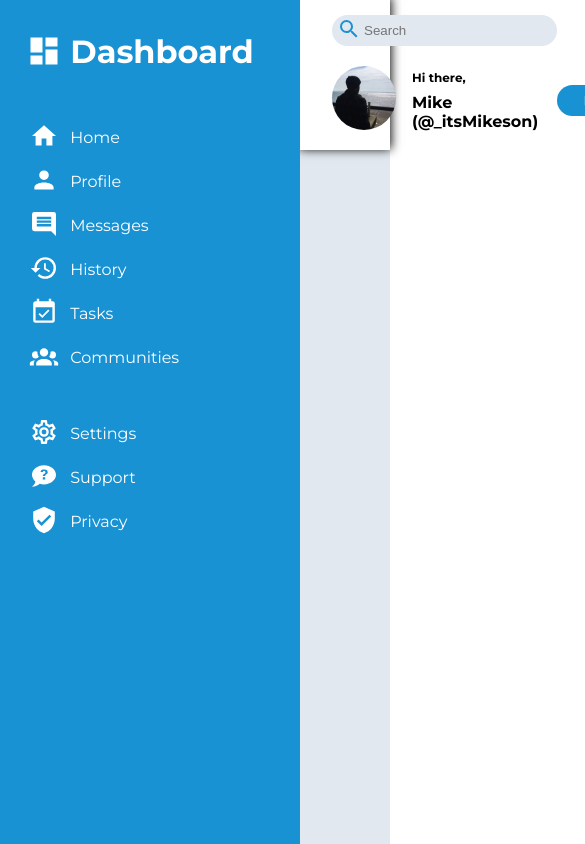
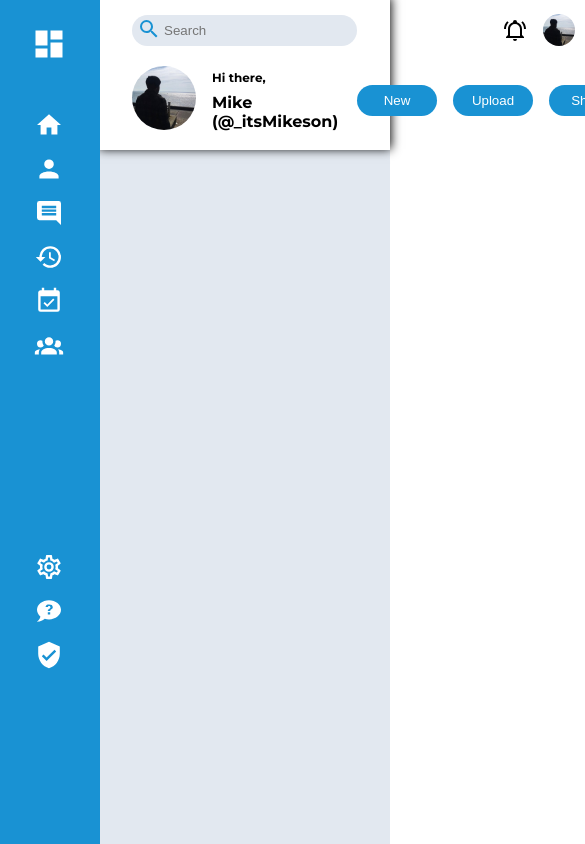
Before and after one commit to MikesonO/admin_dashboard, a plain HTML site: page index.html in a window 390 px wide. Both pictures are taken after a click on the element "Dashboard". Shown: the top 844 px of the page, 585 px wide, since content can reach past the window. Drawn offline with Linux system fonts and the light colour scheme.

Commit message:
Add responsiveness to sidebar

```diff
--- a/index.html
+++ b/index.html
@@ -30,50 +30,50 @@
       <div class="nav-list">
         <ul>
           <li>
-            <a title="Home" href="#">
+            <a href="#">
               <svg style="width:24px;height:24px" viewBox="0 0 24 24">
                 <path fill="currentColor" d="M10,20V14H14V20H19V12H22L12,3L2,12H5V20H10Z" />
-              </svg> Home</a>
+              </svg> <span class="link-name">Home</span></a>
               <span class="tooltip">Home</span>
           </li>
           <li>
-            <a title="Profile" href="#">
+            <a href="#">
               <svg style="width:24px;height:24px" viewBox="0 0 24 24">
                 <path fill="currentColor"
                   d="M12,4A4,4 0 0,1 16,8A4,4 0 0,1 12,12A4,4 0 0,1 8,8A4,4 0 0,1 12,4M12,14C16.42,14 20,15.79 20,18V20H4V18C4,15.79 7.58,14 12,14Z" />
-              </svg> Profile</a>
+              </svg> <span class="link-name">Profile</span></a>
               <span class="tooltip">Profile</span>
           </li>
           <li>
-            <a title="Messages" href="#">
+            <a href="#">
               <svg style="width:24px;height:24px" viewBox="0 0 24 24">
                 <path fill="currentColor"
                   d="M18,8H6V6H18V8M18,11H6V9H18V11M18,14H6V12H18V14M22,4A2,2 0 0,0 20,2H4A2,2 0 0,0 2,4V16A2,2 0 0,0 4,18H18L22,22V4Z" />
-              </svg> Messages</a>
+              </svg> <span class="link-name">Message</span></a>
               <span class="tooltip">Messages</span>
           </li>
           <li>
-            <a title="History" href="#">
+            <a href="#">
               <svg style="width:24px;height:24px" viewBox="0 0 24 24">
                 <path fill="currentColor"
                   d="M13.5,8H12V13L16.28,15.54L17,14.33L13.5,12.25V8M13,3A9,9 0 0,0 4,12H1L4.96,16.03L9,12H6A7,7 0 0,1 13,5A7,7 0 0,1 20,12A7,7 0 0,1 13,19C11.07,19 9.32,18.21 8.06,16.94L6.64,18.36C8.27,20 10.5,21 13,21A9,9 0 0,0 22,12A9,9 0 0,0 13,3" />
-              </svg> History</a>
+              </svg> <span class="link-name">History</span></a>
               <span class="tooltip">History</span>
           </li>
           <li>
-            <a title="Taks" href="#">
+            <a href="#">
               <svg style="width:24px;height:24px" viewBox="0 0 24 24">
                 <path fill="currentColor"
                   d="M19,19H5V8H19M19,3H18V1H16V3H8V1H6V3H5C3.89,3 3,3.9 3,5V19A2,2 0 0,0 5,21H19A2,2 0 0,0 21,19V5A2,2 0 0,0 19,3M16.53,11.06L15.47,10L10.59,14.88L8.47,12.76L7.41,13.82L10.59,17L16.53,11.06Z" />
-              </svg> Tasks</a>
+              </svg> <span class="link-name">Tasks</span></a>
               <span class="tooltip">Tasks</span>
           </li>
           <li>
-            <a title="Communities" href="#">
+            <a href="#">
               <svg style="width:24px;height:24px" viewBox="0 0 24 24">
                 <path fill="currentColor"
                   d="M12,5.5A3.5,3.5 0 0,1 15.5,9A3.5,3.5 0 0,1 12,12.5A3.5,3.5 0 0,1 8.5,9A3.5,3.5 0 0,1 12,5.5M5,8C5.56,8 6.08,8.15 6.53,8.42C6.38,9.85 6.8,11.27 7.66,12.38C7.16,13.34 6.16,14 5,14A3,3 0 0,1 2,11A3,3 0 0,1 5,8M19,8A3,3 0 0,1 22,11A3,3 0 0,1 19,14C17.84,14 16.84,13.34 16.34,12.38C17.2,11.27 17.62,9.85 17.47,8.42C17.92,8.15 18.44,8 19,8M5.5,18.25C5.5,16.18 8.41,14.5 12,14.5C15.59,14.5 18.5,16.18 18.5,18.25V20H5.5V18.25M0,20V18.5C0,17.11 1.89,15.94 4.45,15.6C3.86,16.28 3.5,17.22 3.5,18.25V20H0M24,20H20.5V18.25C20.5,17.22 20.14,16.28 19.55,15.6C22.11,15.94 24,17.11 24,18.5V20Z" />
-              </svg> Communities</a>
+              </svg> <span class="link-name">Communities</span></a>
               <span class="tooltip">Communities</span>
           </li>
         </ul>
@@ -81,27 +81,27 @@
       <div class="nav-settings">
         <ul>
           <li>
-            <a title="Settings" href="#">
+            <a href="#">
               <svg style="width:24px;height:24px" viewBox="0 0 24 24">
                 <path fill="currentColor"
                   d="M12,8A4,4 0 0,1 16,12A4,4 0 0,1 12,16A4,4 0 0,1 8,12A4,4 0 0,1 12,8M12,10A2,2 0 0,0 10,12A2,2 0 0,0 12,14A2,2 0 0,0 14,12A2,2 0 0,0 12,10M10,22C9.75,22 9.54,21.82 9.5,21.58L9.13,18.93C8.5,18.68 7.96,18.34 7.44,17.94L4.95,18.95C4.73,19.03 4.46,18.95 4.34,18.73L2.34,15.27C2.21,15.05 2.27,14.78 2.46,14.63L4.57,12.97L4.5,12L4.57,11L2.46,9.37C2.27,9.22 2.21,8.95 2.34,8.73L4.34,5.27C4.46,5.05 4.73,4.96 4.95,5.05L7.44,6.05C7.96,5.66 8.5,5.32 9.13,5.07L9.5,2.42C9.54,2.18 9.75,2 10,2H14C14.25,2 14.46,2.18 14.5,2.42L14.87,5.07C15.5,5.32 16.04,5.66 16.56,6.05L19.05,5.05C19.27,4.96 19.54,5.05 19.66,5.27L21.66,8.73C21.79,8.95 21.73,9.22 21.54,9.37L19.43,11L19.5,12L19.43,13L21.54,14.63C21.73,14.78 21.79,15.05 21.66,15.27L19.66,18.73C19.54,18.95 19.27,19.04 19.05,18.95L16.56,17.95C16.04,18.34 15.5,18.68 14.87,18.93L14.5,21.58C14.46,21.82 14.25,22 14,22H10M11.25,4L10.88,6.61C9.68,6.86 8.62,7.5 7.85,8.39L5.44,7.35L4.69,8.65L6.8,10.2C6.4,11.37 6.4,12.64 6.8,13.8L4.68,15.36L5.43,16.66L7.86,15.62C8.63,16.5 9.68,17.14 10.87,17.38L11.24,20H12.76L13.13,17.39C14.32,17.14 15.37,16.5 16.14,15.62L18.57,16.66L19.32,15.36L17.2,13.81C17.6,12.64 17.6,11.37 17.2,10.2L19.31,8.65L18.56,7.35L16.15,8.39C15.38,7.5 14.32,6.86 13.12,6.62L12.75,4H11.25Z" />
-              </svg> Settings</a>
+              </svg> <span class="link-name">Settings</span></a>
               <span class="tooltip">Settings</span>
           </li>
           <li>
-            <a title="Support" href="#">
+            <a href="#">
               <svg style="width:24px;height:24px" viewBox="0 0 24 24">
                 <path fill="currentColor"
                   d="M12 3C6.5 3 2 6.6 2 11C2 13.1 3 15.1 4.8 16.5C4.8 17.1 4.4 18.7 2 21C2 21 5.5 21 8.5 18.5C9.6 18.8 10.8 19 12 19C17.5 19 22 15.4 22 11S17.5 3 12 3M13 15H11V13H13V15M14.8 10C14.5 10.4 14.1 10.6 13.7 10.8C13.4 11 13.3 11.1 13.2 11.3C13 11.5 13 11.7 13 12H11C11 11.5 11.1 11.2 11.3 10.9C11.5 10.7 11.9 10.4 12.4 10.1C12.7 10 12.9 9.8 13 9.6C13.1 9.4 13.2 9.1 13.2 8.9C13.2 8.6 13.1 8.4 12.9 8.2C12.7 8 12.4 7.9 12.1 7.9C11.8 7.9 11.6 8 11.4 8.1C11.2 8.2 11.1 8.4 11.1 8.7H9.1C9.2 8 9.5 7.4 10 7C10.5 6.6 11.2 6.5 12.1 6.5C13 6.5 13.8 6.7 14.3 7.1C14.8 7.5 15.1 8.1 15.1 8.8C15.2 9.2 15.1 9.6 14.8 10Z" />
-              </svg> Support</a>
+              </svg> <span class="link-name">Support</span></a>
               <span class="tooltip">Support</span>
           </li>
           <li>
-            <a title="Privacy" href="#">
+            <a href="#">
               <svg style="width:24px;height:24px" viewBox="0 0 24 24">
                 <path fill="currentColor"
                   d="M10,17L6,13L7.41,11.59L10,14.17L16.59,7.58L18,9M12,1L3,5V11C3,16.55 6.84,21.74 12,23C17.16,21.74 21,16.55 21,11V5L12,1Z" />
-              </svg> Privacy</a>
+              </svg> <span class="link-name">Privacy</span></a>
               <span class="tooltip">Privacy</span>
           </li>
         </ul>
--- a/index.js
+++ b/index.js
@@ -0,0 +1,7 @@
+let logoBtn = document.querySelector(".nav-logo");
+let sidebar = document.querySelector(".sidebar");
+
+
+logoBtn.onclick = () => {
+  sidebar.classList.toggle("active");
+}
--- a/styles.css
+++ b/styles.css
@@ -31,7 +31,7 @@ ul{
 .container{
   height: 100vh;
   display: grid;
-  grid-template-columns: 300px 1fr;
+  grid-template-columns: min-content 1fr;
   grid-template-rows: 150px 4fr;
 }
 
@@ -42,12 +42,44 @@ ul{
 .sidebar{
   background-color: var(--color2);
   color: var(--color1);
+  width: 300px;
   padding: 2rem;
   grid-row: span 3;
   display: grid;
   grid-template-rows: auto auto 1fr;
   gap: 3rem;
   z-index: 2;
+  transition: all 0.1s ease;
+  align-items: center;
+
+}
+
+.sidebar.active{
+  width: 100px;
+}
+
+
+.sidebar.active svg{
+  position: relative;
+  left: 5px;
+}
+
+.sidebar.active ul li svg:hover{
+  scale: 2;
+  transition: 0.25s;
+  backface-visibility: hidden;
+}
+
+.sidebar.active .tooltip{
+  display: block;
+}
+
+.sidebar.active .link-name,
+.sidebar.active #logo{
+  position: absolute;
+  opacity: 0;
+  pointer-events: none;
+  transition: 0s;
 }
 
 .nav-list ul,
@@ -70,6 +102,11 @@ ul{
   scale: 1.5;
 }
 
+.link-name{
+  transition: all .85s ease;
+}
+
+
 .nav-list svg,
 .nav-settings svg{
   position: relative;
@@ -78,29 +115,22 @@ ul{
   top: 5px;
 }
 
-.nav-logo svg{
-  display: inline;
-}
-
-
 .tooltip{
   position: absolute;
   left: 125px;
   width: 125px;
-  top: 0%;
   font-size: .75rem;
-  transform: translateY(-50%);
+  transform: translate(-60%, -50%);
   height: 2rem;
   line-height: 2rem;
   border-radius: 5px;
   background-color: var(--color1);
   color: var(--color4);
-  display: flex;
-  align-items: center;
-  justify-content: center;
+  text-align: center;
   transition: 0s;
   opacity: 0;
   pointer-events: none;
+  display: none;
 }
 
 .sidebar ul li:hover .tooltip{
@@ -185,6 +215,8 @@ ul{
 
 #logo{
   display: inline;
+  transition: all .85s ease;
+  position: relative;
 }
 
 #search{
```
